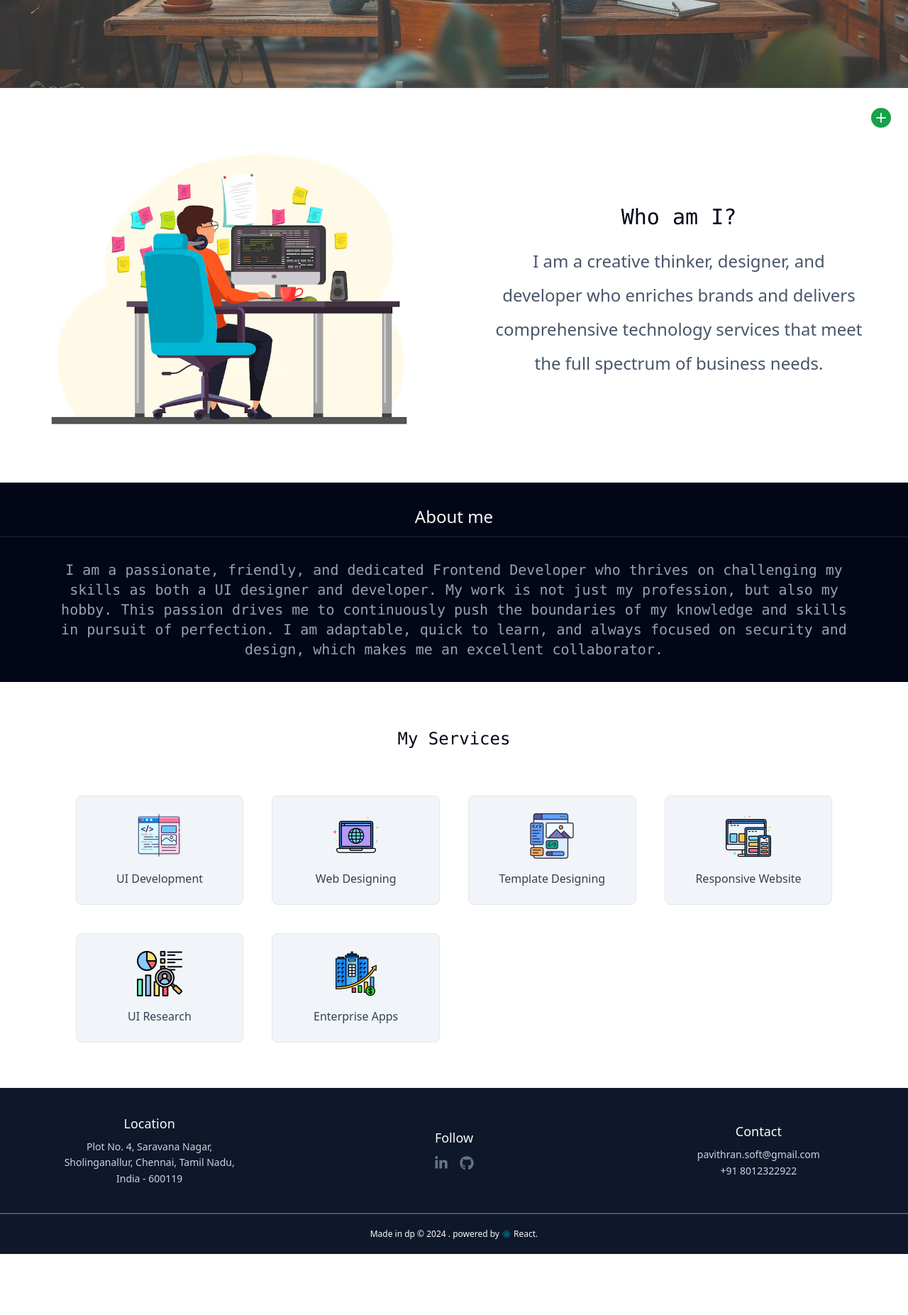
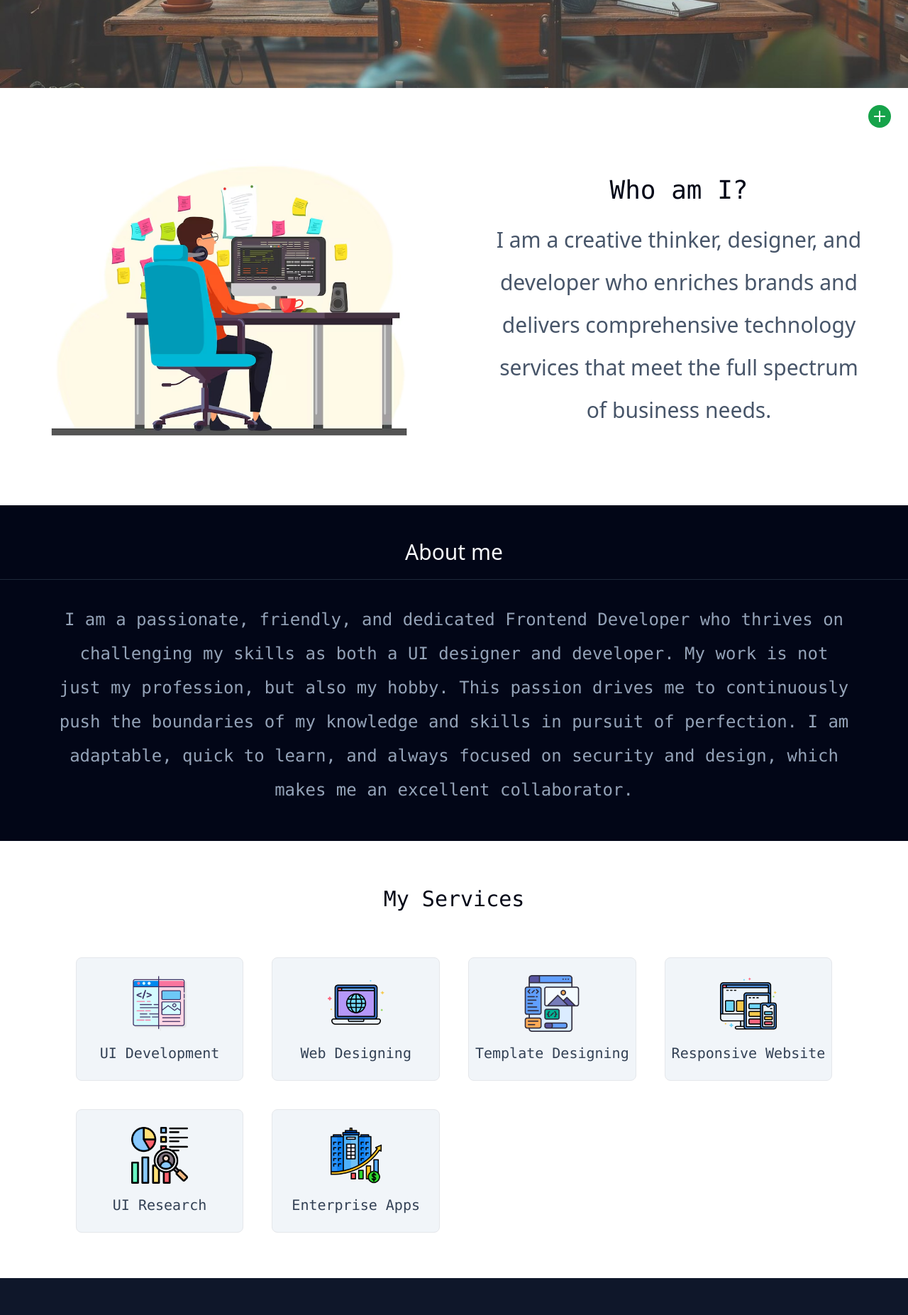
Before and after one commit to pavithransoft/pavi, a React (Vite) app: page / in a window 1280 px wide. Shown: the part 580-2433 px from the top of the page at 71% size. Before the commit the page ends 2347 px from the top, so only its background shows below. Built offline with nearby package versions, Linux system fonts and the light colour scheme.

Commit message:
updated commit

```diff
--- a/src/components/Footer.jsx
+++ b/src/components/Footer.jsx
@@ -3,38 +3,38 @@ import { FaLinkedinIn, FaGithub, FaReact } from "react-icons/fa";
 const Footer = () => {
   return (
     <footer className="bg-slate-900 text-slate-50">
-      <section className="grid gap-8 sm:grid-cols-3 place-items-center py-8 2xl:py-14 px-3">
+      <section className="grid gap-8 sm:grid-cols-3 place-items-center py-8 xl:py-10 px-3">
         <div className="text-center order-3 sm:order-1">
-          <h2 className="text-lg 2xl:text-4xl font-medium py-1 2xl:py-3">
+          <h2 className="text-lg xl:text-xl font-medium py-1 xl:py-2">
             Location
           </h2>
-          <p className="py-1 text-sm 2xl:text-3xl text-slate-300 leading-relaxed 2xl:leading-[3rem]">
+          <p className="py-1 text-sm xl:text-base text-slate-300 leading-relaxed">
             Plot No. 4, Saravana Nagar, <br />
             Sholinganallur, Chennai, Tamil Nadu, <br />
             India - 600119
           </p>
         </div>
         <div className="text-center order-2">
-          <h2 className="text-lg 2xl:text-4xl font-medium py-1 2xl:py-5">
+          <h2 className="text-lg xl:text-xl font-medium py-1 xl:py-4">
             Follow
           </h2>
           <div className="flex justify-center gap-4 2xl:gap-6 py-2 text-slate-500">
-            <FaLinkedinIn className="h-5 w-5 2xl:h-10 2xl:w-10 cursor-pointer" />
-            <FaGithub className="h-5 w-5 2xl:h-10 2xl:w-10 cursor-pointer" />
+            <FaLinkedinIn className="h-5 w-5 cursor-pointer" />
+            <FaGithub className="h-5 w-5 cursor-pointer" />
           </div>
         </div>
         <div className="text-center order-1 sm:order-3">
-          <h2 className="text-lg 2xl:text-4xl font-medium py-1 2xl:py-3">
+          <h2 className="text-lg xl:text-xl font-medium py-1 xl:py-2">
             Contact
           </h2>
-          <p className="py-1 text-sm 2xl:text-3xl leading-relaxed text-slate-300 2xl:leading-[3rem]">
+          <p className="py-1 text-sm xl:text-base leading-relaxed text-slate-300">
             pavithran.soft@gmail.com <br />
             +91 8012322922
           </p>
         </div>
       </section>
       <hr className="border border-slate-600 w-full" />
-      <p className="flex items-center justify-center gap-1 font-thin text-xs 2xl:text-2xl p-5 2xl:p-10 text-center">
+      <p className="flex items-center justify-center gap-1 font-thin text-xs xl:text-sm p-5 text-center">
         Made in dp &copy; 2024 . powered by
         <span>
           <FaReact className="fill-cyan-600" />
--- a/src/components/Navbar.jsx
+++ b/src/components/Navbar.jsx
@@ -44,7 +44,7 @@ const Navbar = () => {
       {!isSidebarOpen && (
         <nav
           className={`fixed top-0 transition-all duration-300 ease-in-out z-40 bg-slate-900 text-slate-50 grid grid-cols-2 lg:grid-cols-3 items-center w-full ${
-            scrolled ? "py-1 2xl:py-2 bg-opacity-60" : "py-3 2xl:py-5"
+            scrolled ? "py-1 bg-opacity-60" : "py-3"
           }`}
         >
           <Link to="/">
@@ -52,17 +52,17 @@ const Navbar = () => {
               <img
                 src={assets.d}
                 alt="Developer"
-                className="h-6 w-6 2xl:h-12 2xl:w-12 cursor-pointer"
+                className="h-6 w-6 cursor-pointer"
               />
               <img
                 src={assets.p}
                 alt="Pavithran"
-                className="h-6 w-6 2xl:h-12 2xl:w-12 cursor-pointer"
+                className="h-6 w-6 cursor-pointer"
               />
             </div>
           </Link>
 
-          <div className="hidden md:flex items-center justify-center gap-10 text-sm 2xl:text-2xl">
+          <div className="hidden md:flex items-center justify-center gap-10 text-sm xl:text-base">
             {menus.map((menu, index) => (
               <NavLink
                 key={index}
@@ -80,8 +80,8 @@ const Navbar = () => {
             ))}
           </div>
           <div className="hidden lg:flex justify-end items-center px-5 2xl:px-10 gap-3 xl:gap-4 2xl:gap-8">
-            <FaLinkedinIn className="h-5 w-5 2xl:h-10 2xl:w-10" />
-            <FaGithub className="h-5 w-5 2xl:h-10 2xl:w-10" />
+            <FaLinkedinIn className="h-5 w-5" />
+            <FaGithub className="h-5 w-5" />
           </div>
           <div className="md:hidden flex justify-end w-full px-4">
             <FaBars
--- a/src/components/Popup.jsx
+++ b/src/components/Popup.jsx
@@ -18,14 +18,14 @@ const Popup = () => {
         onClick={popupMenu}
       >
         {isOpen ? (
-          <IoIosClose className="w-5 h-5 2xl:w-9 2xl:h-9 bg-red-600 fill-white rounded-full hover:scale-110 duration-500" />
+          <IoIosClose className="w-5 h-5 bg-red-600 fill-white rounded-full hover:scale-125 duration-500" />
         ) : (
-          <IoIosAdd className="w-7 h-7 2xl:w-14 2xl:h-14 bg-green-600 fill-white rounded-full hover:scale-125 duration-500 animate-jump hover:animate-none" />
+          <IoIosAdd className="w-7 h-7 xl:w-8 xl:h-8 bg-green-600 fill-white rounded-full hover:scale-125 duration-500 animate-jump hover:animate-none" />
         )}
       </div>
 
       <ul
-        className={`fixed bottom-24 2xl:bottom-32 right-5 grid gap-3 2xl:gap-6 transform transition-all duration-500 ease-in-out ${
+        className={`fixed bottom-24 right-5 grid gap-3 xl:gap-4 transform transition-all duration-500 ease-in-out ${
           isOpen
             ? "opacity-100 translate-y-0"
             : "opacity-0 translate-y-10 pointer-events-none"
@@ -36,7 +36,7 @@ const Popup = () => {
             <img
               src={item.icon}
               alt={item.name}
-              className="w-7 h-7 2xl:w-12 2xl:h-12 hover:scale-125 duration-500"
+              className="w-7 h-7 xl:w-8 xl:h-8 hover:scale-125 duration-500"
             />
           </li>
         ))}
--- a/src/pages/Home.jsx
+++ b/src/pages/Home.jsx
@@ -3,9 +3,9 @@ import { assets } from "./../assets/assets";
 
 const Home = () => {
   return (
-    <section className="bg-white text-slate-900 py-16 2xl:py-32">
+    <section className="bg-white text-slate-900 py-16">
       <div className="relative">
-        <p className="absolute grid place-items-center inset-0 z-1 text-xs sm:text-lg xl:text-3xl 2xl:text-5xl text-center text-white bg-white bg-opacity-15 font-mono px-1 lg:px-3">
+        <p className="absolute grid place-items-center inset-0 z-1 text-xs sm:text-lg xl:text-3xl text-center text-white bg-white bg-opacity-15 font-mono px-1 lg:px-3">
           I enjoy coding things from scratch and bringing ideas to life as
           interactive experiences in the browser.
         </p>
@@ -15,26 +15,26 @@ const Home = () => {
           className="w-full h-full object-cover z-0"
         />
       </div>
-      <div className="grid sm:grid-cols-2 gap-10 sm:gap-3 place-items-center py-16 2xl:py-36 px-3">
+      <div className="grid sm:grid-cols-2 gap-10 sm:gap-3 place-items-center py-16 xl:py-20 px-3">
         <div className="sm:w-11/12 m-auto order-2 sm:order-1">
           <img src={assets.developer} alt="Developer" />
         </div>
         <div className="sm:w-5/6 m-auto order-1 sm:order-2">
-          <h2 className="text-center text-2xl xl:text-3xl 2xl:text-6xl font-mono py-5 text-slate-950">
+          <h2 className="text-center text-2xl xl:text-4xl font-mono py-5 text-slate-950">
             Who am I?
           </h2>
-          <p className="text-center text-xl xl:text-2xl 2xl:text-5xl text-slate-600 leading-relaxed xl:leading-loose 2xl:leading-[5rem]">
+          <p className="text-center text-xl xl:text-3xl text-slate-600 leading-relaxed xl:leading-loose">
             I am a creative thinker, designer, and developer who enriches brands
             and delivers comprehensive technology services that meet the full
             spectrum of business needs.
           </p>
         </div>
       </div>
-      <div className="bg-slate-950 py-8 2xl:py-20">
-        <h2 className="text-2xl 2xl:text-5xl text-slate-50 text-center pb-3 2xl:pb-10 border-b border-slate-800">
+      <div className="bg-slate-950 py-8 xl:py-12">
+        <h2 className="text-2xl xl:text-3xl text-slate-50 text-center pb-3 xl:pb-5 border-b border-slate-800">
           About me
         </h2>
-        <p className="px-3 pt-8 sm:px-5 xl:px-20 text-center text-slate-400 font-mono leading-loose xl:text-xl 2xl:text-4xl 2xl:leading-[3.5rem]">
+        <p className="px-3 pt-8 sm:px-5 xl:px-20 text-center text-slate-400 font-mono leading-loose xl:leading-loose xl:text-2xl">
           I am a passionate, friendly, and dedicated Frontend Developer who
           thrives on challenging my skills as both a UI designer and developer.
           My work is not just my profession, but also my hobby. This passion
@@ -45,21 +45,21 @@ const Home = () => {
         </p>
       </div>
       <div className="w-5/6 m-auto">
-        <h2 className="text-center text-xl sm:text-2xl 2xl:text-5xl font-mono text-slate-950 py-16 2xl:py-32">
+        <h2 className="text-center text-xl sm:text-2xl xl:text-3xl text-slate-950 py-16 xl:py-16 font-mono font-medium">
           My Services
         </h2>
-        <div className="grid grid-cols-2 sm:grid-cols-3 xl:grid-cols-4 2xl:grid-cols-5 place-items-center gap-6 md:gap-8 xl:gap-10 2xl:gap-16">
+        <div className="grid grid-cols-2 sm:grid-cols-3 xl:grid-cols-4 2xl:grid-cols-5 place-items-center gap-6 md:gap-8 xl:gap-10">
           {services.map((service, index) => (
             <div
               key={index}
-              className="grid place-items-center gap-4 2xl:gap-10 bg-slate-100 hover:bg-slate-200 w-full py-4 xl:py-6 2xl:py-10 rounded-lg border"
+              className="grid place-items-center gap-4 2xl:gap-10 bg-slate-100 hover:bg-slate-200 w-full py-4 xl:py-6 rounded-lg border"
             >
               <img
                 src={service.icon}
                 alt={service.title}
-                className="h-10 w-10 sm:h-16 sm:w-16 2xl:h-28 2xl:w-28"
+                className="h-10 w-10 sm:h-16 sm:w-16 xl:h-20 xl:w-20"
               />
-              <p className="font-medium text-slate-700 text-sm sm:text-base 2xl:text-4xl text-center">
+              <p className="font-medium text-slate-700 text-sm sm:text-base xl:text-xl text-center font-mono">
                 {service.title}
               </p>
             </div>
```
